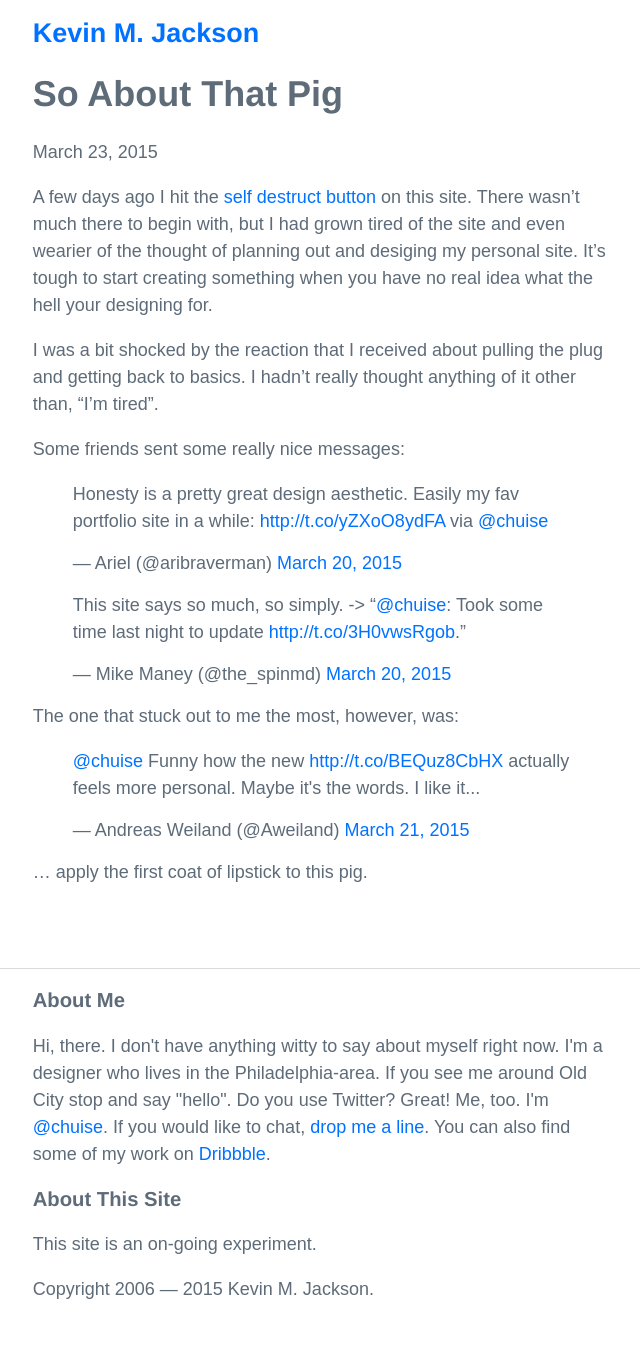
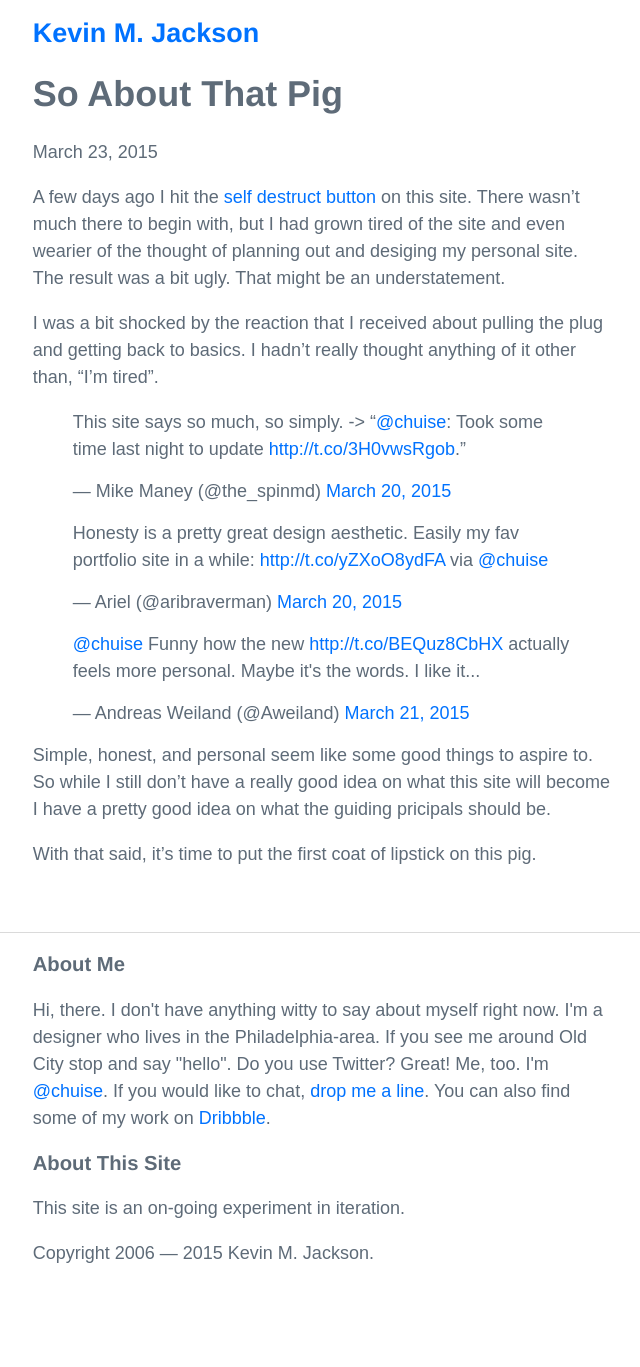
Before and after one commit to chuise/dot-com, a Jekyll site: the page built from _posts/2015-03-23-about-that-pig.md, in a window 1280 px wide. Shown: the whole page, without its empty margins (317-957 px from the left). Built offline with Jekyll 4.4.1, drawn with Linux system fonts in a browser that asks for light colours; comment, search, counter and statistics services are not loaded; after the commit the page ends 1331 px from its top, so only the background shows below that.

```diff
--- a/_includes/footer.liquid
+++ b/_includes/footer.liquid
@@ -3,7 +3,7 @@
     <p>Hi, there. I don't have anything witty to say about myself right now. I'm a designer who lives in the Philadelphia-area. If you see me around Old City stop and say "hello". Do you use Twitter? Great! Me, too. I'm <a href="http://twitter.com/chuise" title="Follow me on Twitter.">@chuise</a>. If you would like to chat, <a href="mailto:hello@chuise.com" title="Drop me a line.">drop me a line</a>. You can also find some of my work on <a href="http://dribbble.com/chuise" title="View my Dribbble profile.">Dribbble</a>.</p>
 
     <h3>About This Site</h3>
-    <p>This site is an on-going experiment.</p>
+    <p>This site is an on-going experiment in iteration.</p>
 	<p>Copyright 2006 &mdash; {{ site.time | date: '%Y' }} Kevin M. Jackson.</p>
 </footer>
 
--- a/_posts/2015-03-23-about-that-pig.md
+++ b/_posts/2015-03-23-about-that-pig.md
@@ -3,28 +3,22 @@
 title: "So About That Pig"
 author: "Kevin M. Jackson"
 description: "An update about the direction of chuise.com."
-tags: [site design]
+tags: [site design, design]
 ---
 
-A few days ago I hit the [self destruct button]( {% post_url 2015-03-18-self-destruction %} "Read: Self-Destruct Sequence Initiated") on this site. There wasn't much there to begin with, but I had grown tired of the site and even wearier of the thought of planning out and desiging my personal site. It's tough to start creating something when you have no real idea what the hell your designing for.
+A few days ago I hit the [self destruct button]( {% post_url 2015-03-18-self-destruction %} "Read: Self-Destruct Sequence Initiated") on this site. There wasn't much there to begin with, but I had grown tired of the site and even wearier of the thought of planning out and desiging my personal site. The result was a bit ugly. That might be an understatement.
 
 I was a bit shocked by the reaction that I received about pulling the plug and getting back to basics. I hadn't really thought anything of it other than, "I'm tired".
 
-Some friends sent some really nice messages:
+<blockquote class="twitter-tweet" data-conversation="none" data-cards="hidden" lang="en"><p>This site says so much, so simply. -&gt; “<a href="https://twitter.com/chuise">@chuise</a>: Took some time last night to update <a href="http://t.co/3H0vwsRgob">http://t.co/3H0vwsRgob</a>.”</p>&mdash; Mike Maney (@the_spinmd) <a href="https://twitter.com/the_spinmd/status/578959133711433728">March 20, 2015</a></blockquote>
+<script async src="//platform.twitter.com/widgets.js" charset="utf-8"></script>
 
 <blockquote class="twitter-tweet" data-cards="hidden" lang="en"><p>Honesty is a pretty great design aesthetic. Easily my fav portfolio site in a while: <a href="http://t.co/yZXoO8ydFA">http://t.co/yZXoO8ydFA</a> via <a href="https://twitter.com/chuise">@chuise</a></p>&mdash; Ariel (@aribraverman) <a href="https://twitter.com/aribraverman/status/578926677742481409">March 20, 2015</a></blockquote>
 <script async src="//platform.twitter.com/widgets.js" charset="utf-8"></script>
 
-<blockquote class="twitter-tweet" data-conversation="none" data-cards="hidden" lang="en"><p>This site says so much, so simply. -&gt; “<a href="https://twitter.com/chuise">@chuise</a>: Took some time last night to update <a href="http://t.co/3H0vwsRgob">http://t.co/3H0vwsRgob</a>.”</p>&mdash; Mike Maney (@the_spinmd) <a href="https://twitter.com/the_spinmd/status/578959133711433728">March 20, 2015</a></blockquote>
-<script async src="//platform.twitter.com/widgets.js" charset="utf-8"></script>
-
-The one that stuck out to me the most, however, was:
-
 <blockquote class="twitter-tweet" data-cards="hidden" lang="en"><p><a href="https://twitter.com/chuise">@chuise</a> Funny how the new <a href="http://t.co/BEQuz8CbHX">http://t.co/BEQuz8CbHX</a> actually feels more personal. Maybe it&#39;s the words. I like it...</p>&mdash; Andreas Weiland (@Aweiland) <a href="https://twitter.com/Aweiland/status/579409328777666560">March 21, 2015</a></blockquote>
 <script async src="//platform.twitter.com/widgets.js" charset="utf-8"></script>
 
+Simple, honest, and personal seem like some good things to aspire to. So while I still don't have a really good idea on what this site will become I have a pretty good idea on what the guiding pricipals should be.
 
-
-
-
-... apply the first coat of lipstick to this pig.
+With that said, it's time to put the first coat of lipstick on this pig.
--- a/_scss/_base.scss
+++ b/_scss/_base.scss
@@ -55,10 +55,6 @@
   max-width: em(580);
   padding-left: modular-scale(2);
   padding-right: modular-scale(2);
-
-  article {
-    @include outer-container;
-  }
 }
 
 footer {
```
Also changed, not shown: _posts/2015-03-18-self-destruction.md (+3 -0 lines), 5 other files.
